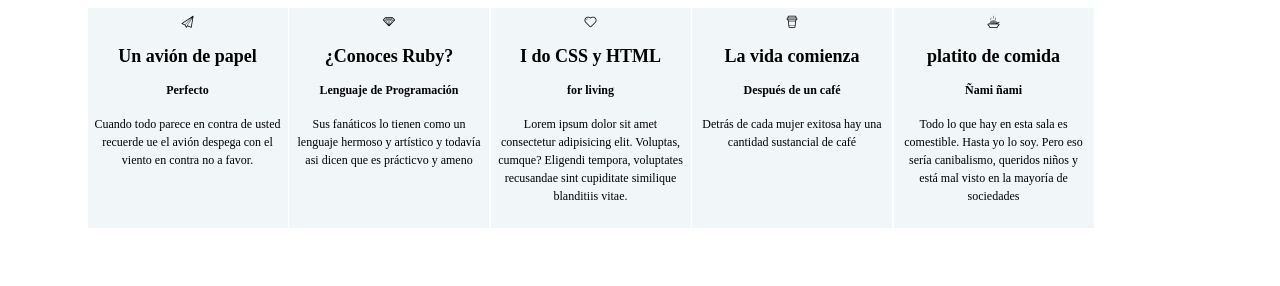
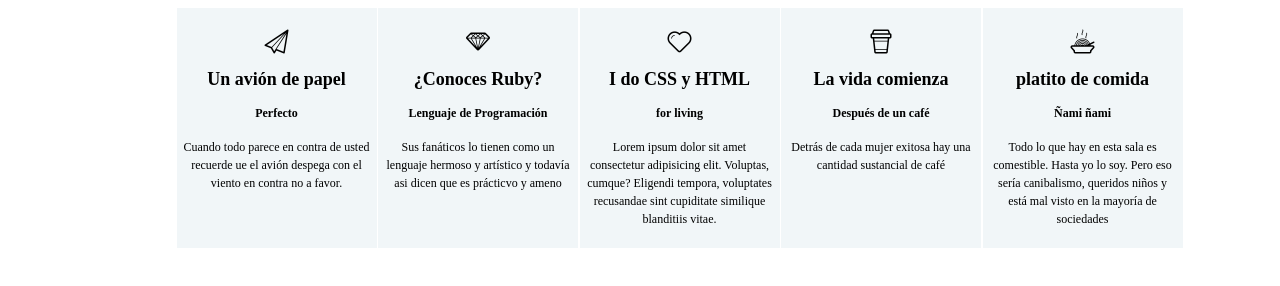
Before and after one commit to ThaliaDiaz/tipografia-iconos, a plain HTML site: page index.html in a window 1280 px wide. Drawn offline with Linux system fonts and the light colour scheme; files whose address does not match are found by name.

Commit message:
Modificacion de tamaño de mi body y tamaños de mis iconos

```diff
--- a/css/main.css
+++ b/css/main.css
@@ -1,5 +1,5 @@
 body{
-    margin-left: 86px;
+    margin-left: 175px;
 }
 #main{
    display: block;
@@ -49,10 +49,9 @@ div{
     color: skyblue;
 }
 .box{
-    /*outline: 1px solid rgb(255, 94, 0);   aplicar para ver como esta dibujando mis elementos el html*/
     position: relative;
     width: 200px;
-    height:220px ;
+    height:240px ;
     padding: 6px;
     box-sizing: border-box;
     float: left;
@@ -63,12 +62,3 @@ div{
 p{
     text-align: center;
 }
-
-/*
-.icon-paperplane{
-    display: block;
-    text-align: center;
-    width:50px;
-    height: 50px;
-    size: 150px;
-}*/
--- a/index.html
+++ b/index.html
@@ -13,35 +13,35 @@
     <div id="main">
 
         <div id="avion" class="box">
-            <span class="icon-paperplane"></span>
+            <h1 class="icon-paperplane"></h1>
             <h2>Un avión de papel</h2>
             <h4>Perfecto</h4>
             <p>Cuando todo parece en  contra de usted recuerde  ue el avión despega con el viento en contra no a favor. </p>
         </div>
 
         <div id="rubi" class="box">
-            <span class="icon-diamond"></span>
+            <h1 class="icon-diamond"></h1>
             <h2>¿Conoces Ruby?</h2>
             <h4>Lenguaje de Programación</h4>
             <p>Sus fanáticos lo tienen como un lenguaje hermoso y artístico y todavía asi dicen que es prácticvo y ameno</p>
         </div>
 
         <div id="corazon" class="box">
-            <span class="icon-heart"></span>
+            <h1 class="icon-heart"></h1>
             <h2>I do CSS y HTML</h2>
             <h4>for living</h4>
            <p>Lorem ipsum dolor sit amet consectetur adipisicing elit. Voluptas, cumque? Eligendi tempora, voluptates recusandae sint cupiditate similique blanditiis vitae.</p>
         </div>
 
         <div id="cafe" class="box">
-            <span class="icon-cup"></span>
+            <h1 class="icon-cup"></h1>
             <h2>La vida comienza </h2>
             <h4>Después de un café</h4>
             <p>Detrás de cada mujer exitosa hay una cantidad sustancial de café</p>
         </div>
 
         <div id="plato" class="box">
-            <span class="icon-food"></span>
+            <h1 class="icon-food"></h1>
             <h2>platito de comida</h2>
             <h4>Ñami ñami</h4>
             <p>Todo lo que hay en esta sala es comestible. Hasta yo lo soy. Pero eso sería canibalismo, queridos niños y está mal visto en la mayoría de sociedades</p>
```
